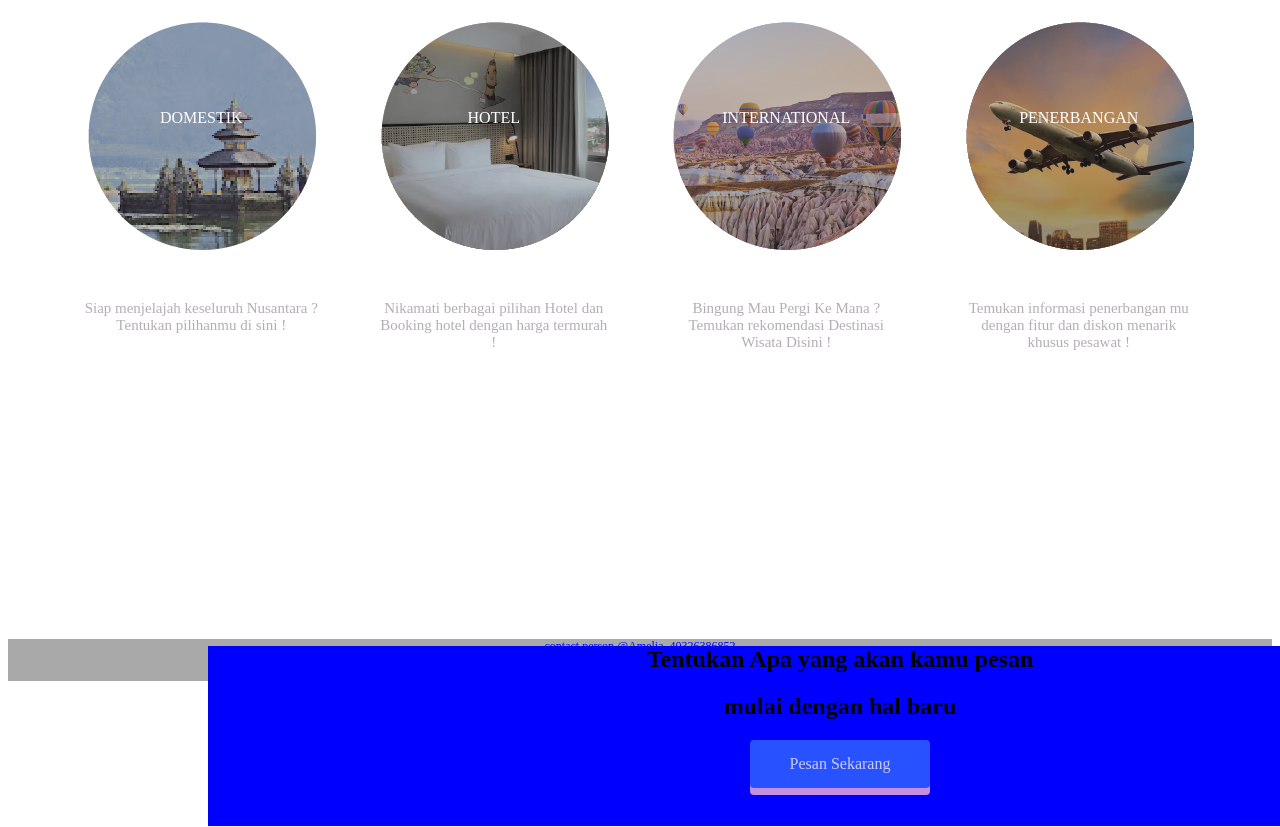
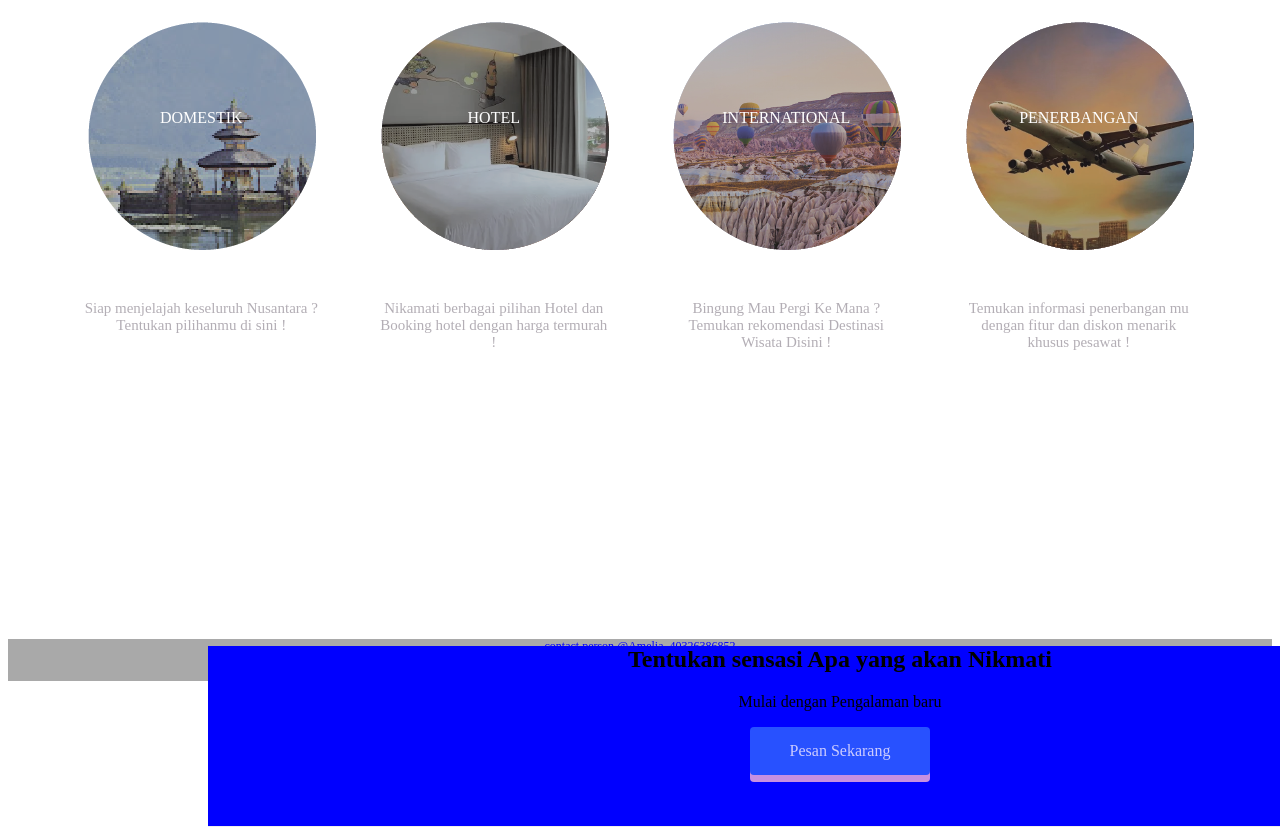
Before and after one commit to HadiOb/Project-web, a plain HTML site: page index.html in a window 1280 px wide. Shown: the part 743-1570 px from the top of the page. Drawn offline with Linux system fonts and the light colour scheme.

Commit message:
mengubah teks

```diff
--- a/index.html
+++ b/index.html
@@ -73,8 +73,8 @@
     <div class="pesan-wrapper">
         <div class="container">
             <div class="head">
-                <h2>Tentukan Apa yang akan kamu pesan</h2>
-                <h2>mulai dengan hal baru</h2>
+                <h2>Tentukan sensasi Apa yang akan Nikmati</h2>
+                <p>Mulai dengan Pengalaman baru</p>
             </div>
             <span class="btn pesan">Pesan Sekarang</span>
         </div>
```
